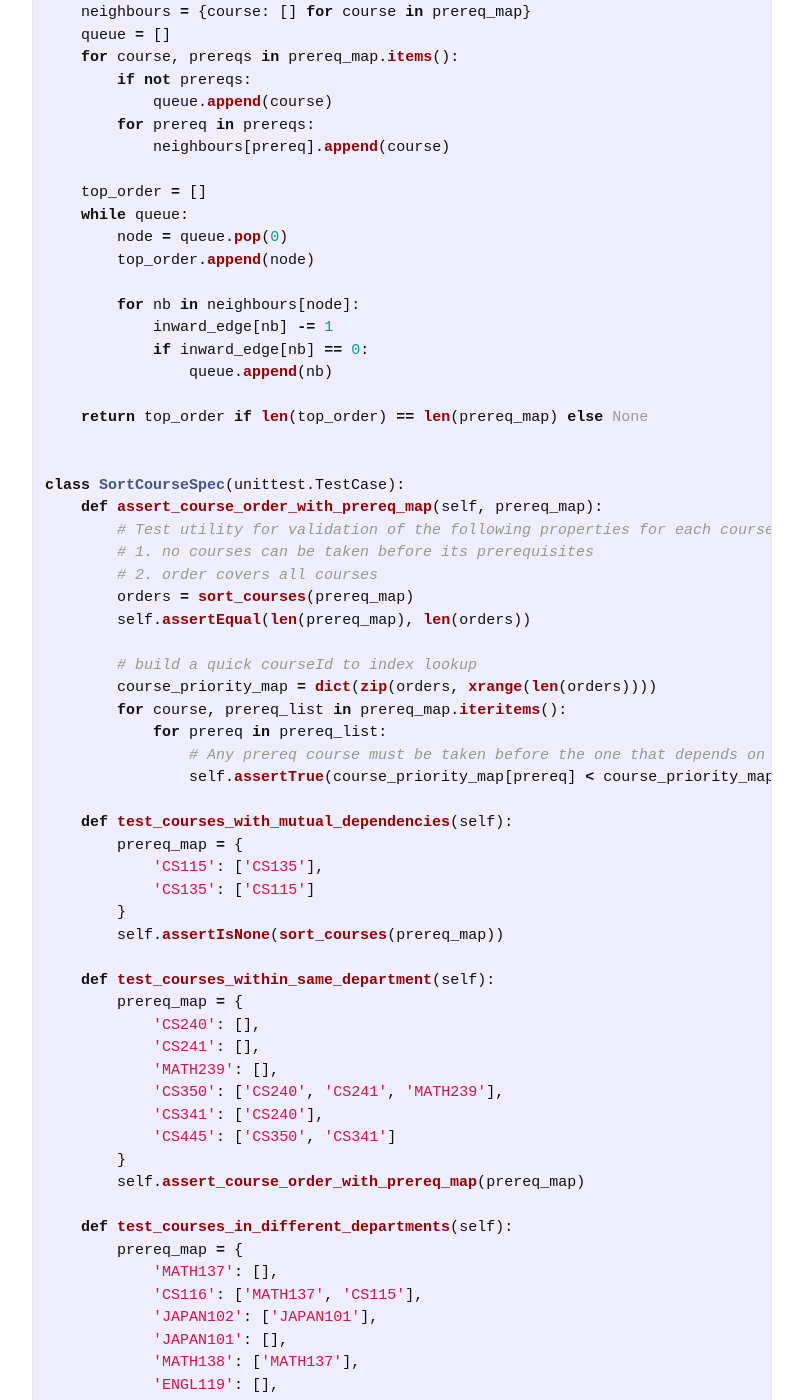
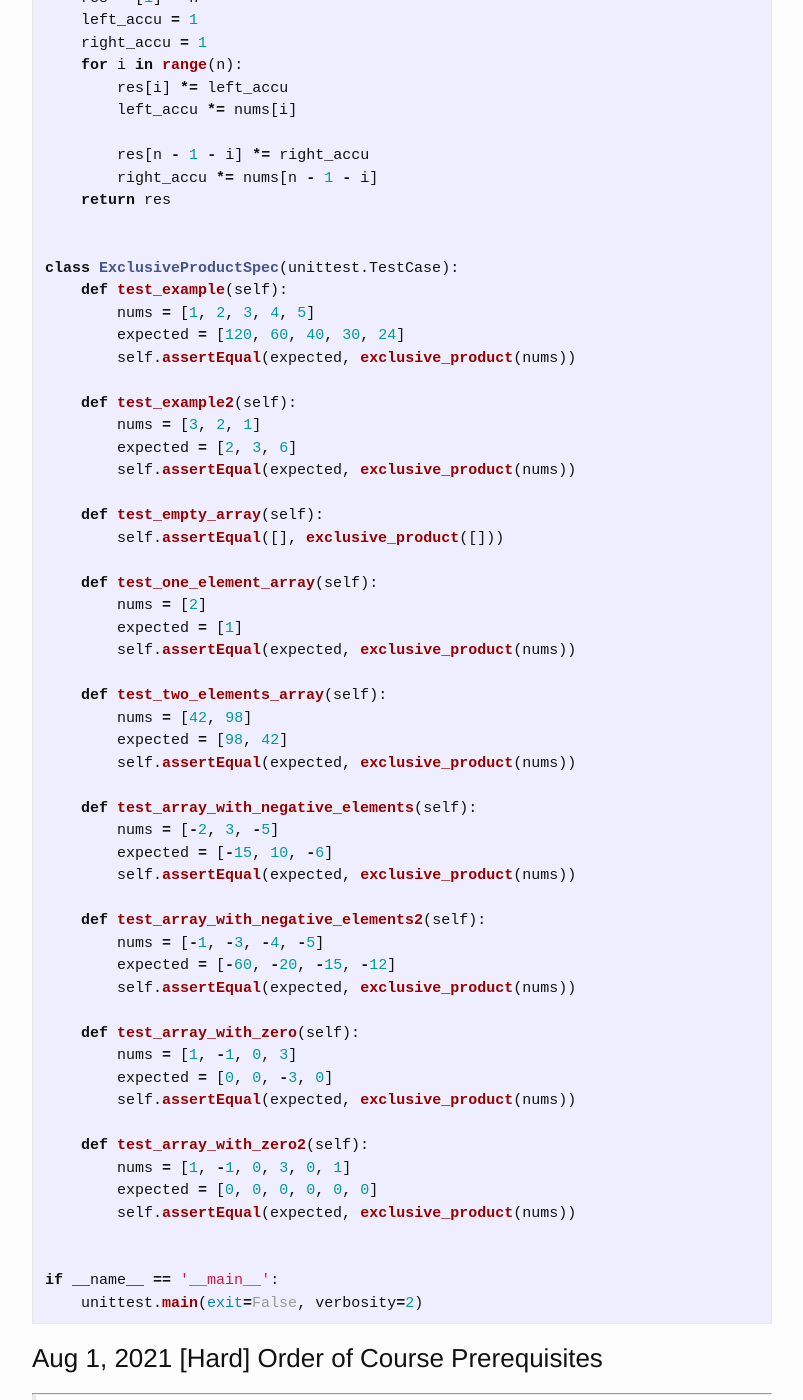
Before and after one commit to trsong/trsong.github.io, a Jekyll site: the page built from _posts/2021-08-01-DailyQuestionsAug.md, in a window 1280 px wide and 1400 px high, scrolled down 1357 px. Shown: the whole window, without its empty margins (238-1041 px from the left). Built offline with Jekyll 4.4.1, drawn with Linux system fonts in a browser that asks for light colours; some of the changed text lies outside the part shown.

Commit message:
Add solution to Aug 2 question and add Aug 3 question.

````diff
--- a/_posts/2021-08-01-DailyQuestionsAug.md
+++ b/_posts/2021-08-01-DailyQuestionsAug.md
@@ -21,6 +21,19 @@ categories: Python/Java
 **Java Playground:** [https://repl.it/languages/java](https://repl.it/languages/java)
 
 
+### Aug 3, 2021 \[Medium\] Zig-Zag String
+---
+> **Question:** Given a string and a number of lines k, print the string in zigzag form. In zigzag, characters are printed out diagonally from top left to bottom right until reaching the kth line, then back up to top right, and so on.
+
+**Example:**
+```py
+Given the sentence "thisisazigzag" and k = 4, you should print:
+t     a     g
+ h   s z   a
+  i i   i z
+   s     g
+```
+
 ### Aug 2, 2021 \[Hard\] Exclusive Product
 ---
 > **Question:**  Given an array of integers, return a new array such that each element at index i of the new array is the product of all the numbers in the original array except the one at i.
@@ -28,6 +41,73 @@ categories: Python/Java
 > For example, if our input was [1, 2, 3, 4, 5], the expected output would be [120, 60, 40, 30, 24]. If our input was [3, 2, 1], the expected output would be [2, 3, 6].
 >
 > Follow-up: what if you can't use division?
+
+**Solution:** [https://replit.com/@trsong/Calculate-Exclusive-Product-2](https://replit.com/@trsong/Calculate-Exclusive-Product-2)
+```py
+import unittest
+
+def exclusive_product(nums):
+    n = len(nums)
+    res = [1] * n
+    left_accu = 1
+    right_accu = 1
+    for i in range(n):
+        res[i] *= left_accu
+        left_accu *= nums[i]
+
+        res[n - 1 - i] *= right_accu
+        right_accu *= nums[n - 1 - i]
+    return res
+
+
+class ExclusiveProductSpec(unittest.TestCase):
+    def test_example(self):
+        nums = [1, 2, 3, 4, 5]
+        expected = [120, 60, 40, 30, 24]
+        self.assertEqual(expected, exclusive_product(nums))
+
+    def test_example2(self):
+        nums = [3, 2, 1]
+        expected = [2, 3, 6]
+        self.assertEqual(expected, exclusive_product(nums))
+
+    def test_empty_array(self):
+        self.assertEqual([], exclusive_product([]))
+
+    def test_one_element_array(self):
+        nums = [2]
+        expected = [1]
+        self.assertEqual(expected, exclusive_product(nums))
+
+    def test_two_elements_array(self):
+        nums = [42, 98]
+        expected = [98, 42]
+        self.assertEqual(expected, exclusive_product(nums))
+
+    def test_array_with_negative_elements(self):
+        nums = [-2, 3, -5]
+        expected = [-15, 10, -6]
+        self.assertEqual(expected, exclusive_product(nums))
+
+    def test_array_with_negative_elements2(self):
+        nums = [-1, -3, -4, -5]
+        expected = [-60, -20, -15, -12]
+        self.assertEqual(expected, exclusive_product(nums))
+
+    def test_array_with_zero(self):
+        nums = [1, -1, 0, 3]
+        expected = [0, 0, -3, 0]
+        self.assertEqual(expected, exclusive_product(nums))
+
+    def test_array_with_zero2(self):
+        nums = [1, -1, 0, 3, 0, 1]
+        expected = [0, 0, 0, 0, 0, 0]
+        self.assertEqual(expected, exclusive_product(nums))
+
+
+if __name__ == '__main__':
+    unittest.main(exit=False, verbosity=2)
+```
 
 
 ### Aug 1, 2021 \[Hard\] Order of Course Prerequisites
````
